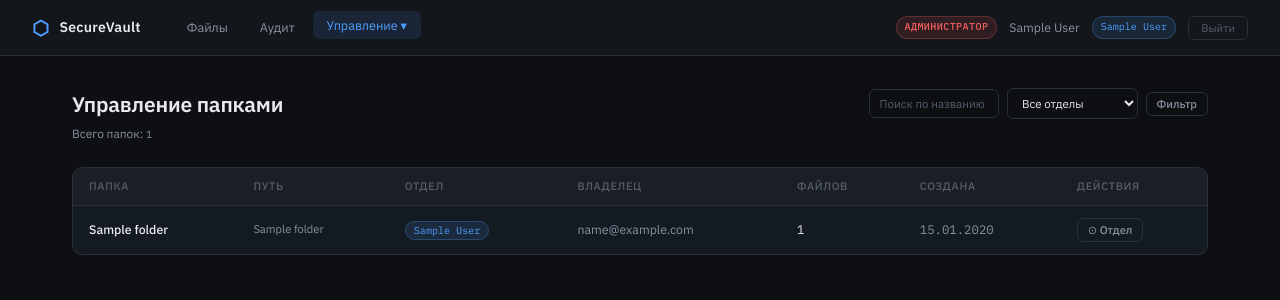
After one commit to TrueBloodDK/CloudVaultTermPaper, a Django app: page /manage/folders/ in a window 1280 px wide. The commit adds this page. Shown: the top 300 px of the page. Run offline with Django 5.2, Linux system fonts and the light colour scheme; a user stored in the database is signed in; tables that the repository leaves empty hold one stand-in row (values such as "Sample post").

Commit message:
changed folder managment

```diff
--- a/manage/urls.py
+++ b/manage/urls.py
@@ -3,6 +3,7 @@ from .views import (
     UserListView, UserUpdateView,
     MembershipCreateView, MembershipDeleteView,
     DepartmentListView, DepartmentCreateView, DepartmentUpdateView, DepartmentDeleteView,
+    FolderListView,
 )
 
 app_name = "manage"
@@ -17,4 +18,6 @@ urlpatterns = [
     path("departments/create/",          DepartmentCreateView.as_view(), name="dept-create"),
     path("departments/<int:pk>/",        DepartmentUpdateView.as_view(), name="dept-update"),
     path("departments/<int:pk>/delete/", DepartmentDeleteView.as_view(), name="dept-delete"),
+
+    path("folders/",                     FolderListView.as_view(),       name="folders"),
 ]
--- a/manage/views.py
+++ b/manage/views.py
@@ -150,3 +150,36 @@ class DepartmentDeleteView(AdminRequiredMixin, View):
         dept.delete()
         messages.success(request, f"Отдел «{name}» удалён")
         return redirect("manage:departments")
+
+
+# ── Папки ─────────────────────────────────────────────────────────────────────
+
+class FolderListView(AdminRequiredMixin, View):
+    """GET /manage/folders/ — все папки системы с фильтрацией."""
+
+    def get(self, request):
+        from files.models import Folder
+        from django.db.models import Q
+
+        qs = Folder.objects.select_related(
+            "owner", "department", "parent"
+        ).prefetch_related("files").order_by("name")
+
+        # Поиск
+        q = request.GET.get("q", "").strip()
+        if q:
+            qs = qs.filter(
+                Q(name__icontains=q) | Q(owner__email__icontains=q)
+            )
+
+        # Фильтр по отделу
+        dept = request.GET.get("dept", "").strip()
+        if dept == "none":
+            qs = qs.filter(department__isnull=True)
+        elif dept:
+            qs = qs.filter(department_id=dept)
+
+        return render(request, "manage/folders.html", {
+            "folders": qs,
+            "departments": Department.objects.all(),
+        })
--- a/static/css/main.css
+++ b/static/css/main.css
@@ -653,3 +653,10 @@ body {
   transition: color 0.1s;
 }
 .btn-inline-del:hover { color: var(--red); }
+
+/* ── Подсказка под полем формы ── */
+.form-hint {
+  font-size: 0.78rem;
+  color: var(--text-muted);
+  margin-top: -8px;
+}
--- a/templates/base/layout.html
+++ b/templates/base/layout.html
@@ -35,6 +35,7 @@
       <div class="nav-dropdown-menu">
         <a href="{% url 'manage:users' %}" class="nav-dropdown-item">Пользователи</a>
         <a href="{% url 'manage:departments' %}" class="nav-dropdown-item">Отделы</a>
+        <a href="{% url 'manage:folders' %}" class="nav-dropdown-item">Папки</a>
       </div>
     </div>
     {% endif %}
--- /dev/null
+++ b/templates/manage/folders.html
@@ -0,0 +1,142 @@
+{% extends "base/layout.html" %}
+{% block title %}Папки{% endblock %}
+
+{% block content %}
+<div class="page-wrap">
+
+  <div class="page-header">
+    <div>
+      <h1 class="page-title">Управление папками</h1>
+      <p class="page-meta">Всего папок: <span class="mono">{{ folders|length }}</span></p>
+    </div>
+    <div class="filter-bar">
+      <form method="get" class="filter-form">
+        <input class="form-input form-input-sm" type="text" name="q"
+               value="{{ request.GET.q|default:'' }}"
+               placeholder="Поиск по названию или владельцу...">
+        <select class="form-input form-input-sm form-select" name="dept">
+          <option value="">Все отделы</option>
+          <option value="none" {% if request.GET.dept == 'none' %}selected{% endif %}>
+            Без отдела
+          </option>
+          {% for dept in departments %}
+          <option value="{{ dept.id }}"
+                  {% if request.GET.dept == dept.id|stringformat:'s' %}selected{% endif %}>
+            {{ dept.name }}
+          </option>
+          {% endfor %}
+        </select>
+        <button type="submit" class="btn btn-ghost btn-sm">Фильтр</button>
+        {% if request.GET.q or request.GET.dept %}
+        <a href="{% url 'manage:folders' %}" class="btn btn-ghost btn-sm">Сбросить</a>
+        {% endif %}
+      </form>
+    </div>
+  </div>
+
+  <div class="file-table-wrap">
+    <table class="file-table">
+      <thead>
+        <tr>
+          <th>Папка</th>
+          <th>Путь</th>
+          <th>Отдел</th>
+          <th>Владелец</th>
+          <th>Файлов</th>
+          <th>Создана</th>
+          <th>Действия</th>
+        </tr>
+      </thead>
+      <tbody>
+        {% for folder in folders %}
+        <tr class="file-row folder-row">
+          <td style="font-weight:500">
+            <a href="/files/?folder={{ folder.id }}" class="folder-link">
+              {{ folder.name }}
+            </a>
+          </td>
+          <td class="text-muted" style="font-size:0.8rem;max-width:200px;
+              overflow:hidden;text-overflow:ellipsis;white-space:nowrap"
+              title="{{ folder.full_path }}">
+            {{ folder.full_path }}
+          </td>
+          <td>
+            {% if folder.department %}
+            <span class="dept-badge">{{ folder.department.name }}</span>
+            {% else %}
+            <span class="text-muted">—</span>
+            {% endif %}
+          </td>
+          <td class="text-muted">{{ folder.owner.email }}</td>
+          <td class="mono">{{ folder.files.count }}</td>
+          <td class="mono text-muted">{{ folder.created_at|date:"d.m.Y" }}</td>
+          <td class="file-actions">
+            <button class="btn btn-sm btn-ghost"
+                    onclick="openDeptModal(
+                      '{{ folder.id }}',
+                      '{{ folder.name }}',
+                      '{{ folder.department_id|default:'' }}'
+                    )">
+              ⊙ Отдел
+            </button>
+          </td>
+        </tr>
+        {% empty %}
+        <tr>
+          <td colspan="7" class="empty-cell">Папок не найдено</td>
+        </tr>
+        {% endfor %}
+      </tbody>
+    </table>
+  </div>
+
+</div>
+
+<!-- Модал: сменить отдел -->
+<div class="modal-backdrop" id="dept-modal" style="display:none">
+  <div class="modal">
+    <div class="modal-header">
+      <h2 class="modal-title">Отдел папки</h2>
+      <button class="modal-close" onclick="document.getElementById('dept-modal').style.display='none'">×</button>
+    </div>
+    <p class="modal-file-name" id="dept-folder-name"></p>
+    <form method="post" id="dept-form" class="modal-form">
+      {% csrf_token %}
+      <div class="form-group">
+        <label class="form-label">Отдел</label>
+        <select class="form-input form-select" name="department" id="dept-select">
+          <option value="">— Без отдела (личная папка) —</option>
+          {% for dept in departments %}
+          <option value="{{ dept.id }}">{{ dept.name }}</option>
+          {% endfor %}
+        </select>
+      </div>
+      <p class="form-hint">
+        Все сотрудники выбранного отдела получат доступ к этой папке.
+      </p>
+      <div class="modal-actions">
+        <button type="button" class="btn btn-ghost"
+                onclick="document.getElementById('dept-modal').style.display='none'">
+          Отмена
+        </button>
+        <button type="submit" class="btn btn-primary">Сохранить</button>
+      </div>
+    </form>
+  </div>
+</div>
+
+<script>
+function openDeptModal(id, name, currentDeptId) {
+  document.getElementById('dept-modal').style.display = 'flex';
+  document.getElementById('dept-folder-name').textContent = name;
+  document.getElementById('dept-form').action = '/files/folders/' + id + '/dept/';
+  document.getElementById('dept-select').value = currentDeptId || '';
+}
+document.addEventListener('click', function(e) {
+  if (e.target.classList.contains('modal-backdrop')) e.target.style.display = 'none';
+});
+document.addEventListener('keydown', function(e) {
+  if (e.key === 'Escape') document.getElementById('dept-modal').style.display = 'none';
+});
+</script>
+{% endblock %}
```
Also changed, not shown: files/web_urls.py (+5 -4 lines), files/web_views.py (+32 -0 lines), templates/files/list.html (+47 -0 lines).
